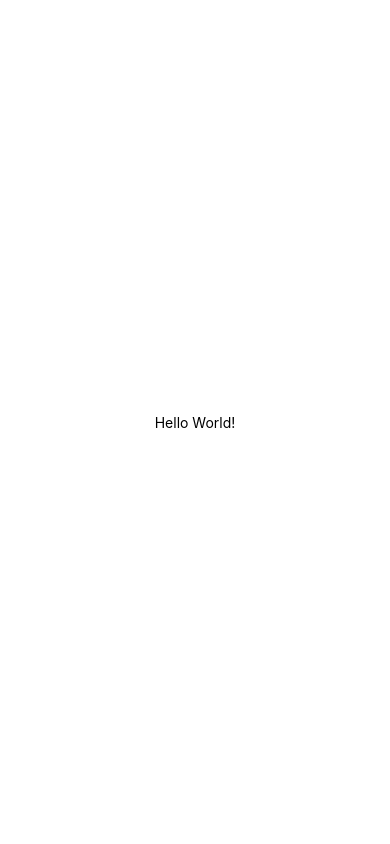
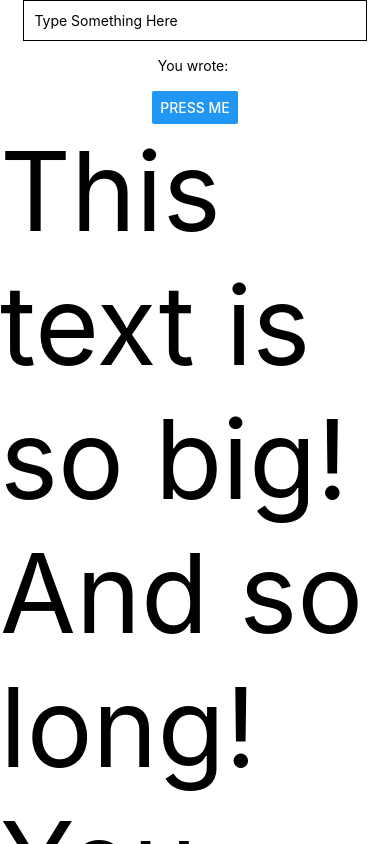
Before and after one commit to Maya-Bitter/ChatApp, a React Native app: screen / in a window 390 px wide. Built offline with nearby package versions, Linux system fonts and the light colour scheme.

Commit message:
creating the app

```diff
--- a/App.js
+++ b/App.js
@@ -1,10 +1,42 @@
-// import { StatusBar } from 'expo-status-bar';
-import { StyleSheet, Text, View } from "react-native";
+import { useState } from "react";
+import {
+  StyleSheet,
+  View,
+  Text,
+  TextInput,
+  Button,
+  Alert,
+  ScrollView,
+} from "react-native";
 
 const App = () => {
+  const [text, setText] = useState("");
+
+  // alert the user input (`text` state's value)
+  const alertMyText = () => {
+    Alert.alert(text);
+  };
+
   return (
     <View style={styles.container}>
-      <Text>Hello World!</Text>
+      <TextInput
+        style={styles.textInput}
+        value={text}
+        onChangeText={setText}
+        placeholder="Type Something Here"
+      />
+      <Text style={styles.textDisplay}>You wrote: {text}</Text>
+      <Button
+        onPress={() => {
+          alertMyText();
+        }}
+        title="Press Me"
+      />
+      <ScrollView>
+        <Text style={{ fontSize: 110 }}>
+          This text is so big! And so long! You have to scroll!
+        </Text>
+      </ScrollView>
     </View>
   );
 };
@@ -12,9 +44,18 @@ const App = () => {
 const styles = StyleSheet.create({
   container: {
     flex: 1,
-    backgroundColor: "#fff",
+    justifyContent: "center",
     alignItems: "center",
-    justifyContent: "center",
+  },
+  textInput: {
+    width: "88%",
+    borderWidth: 1,
+    height: 50,
+    padding: 10,
+  },
+  textDisplay: {
+    height: 50,
+    lineHeight: 50,
   },
 });
 
```
